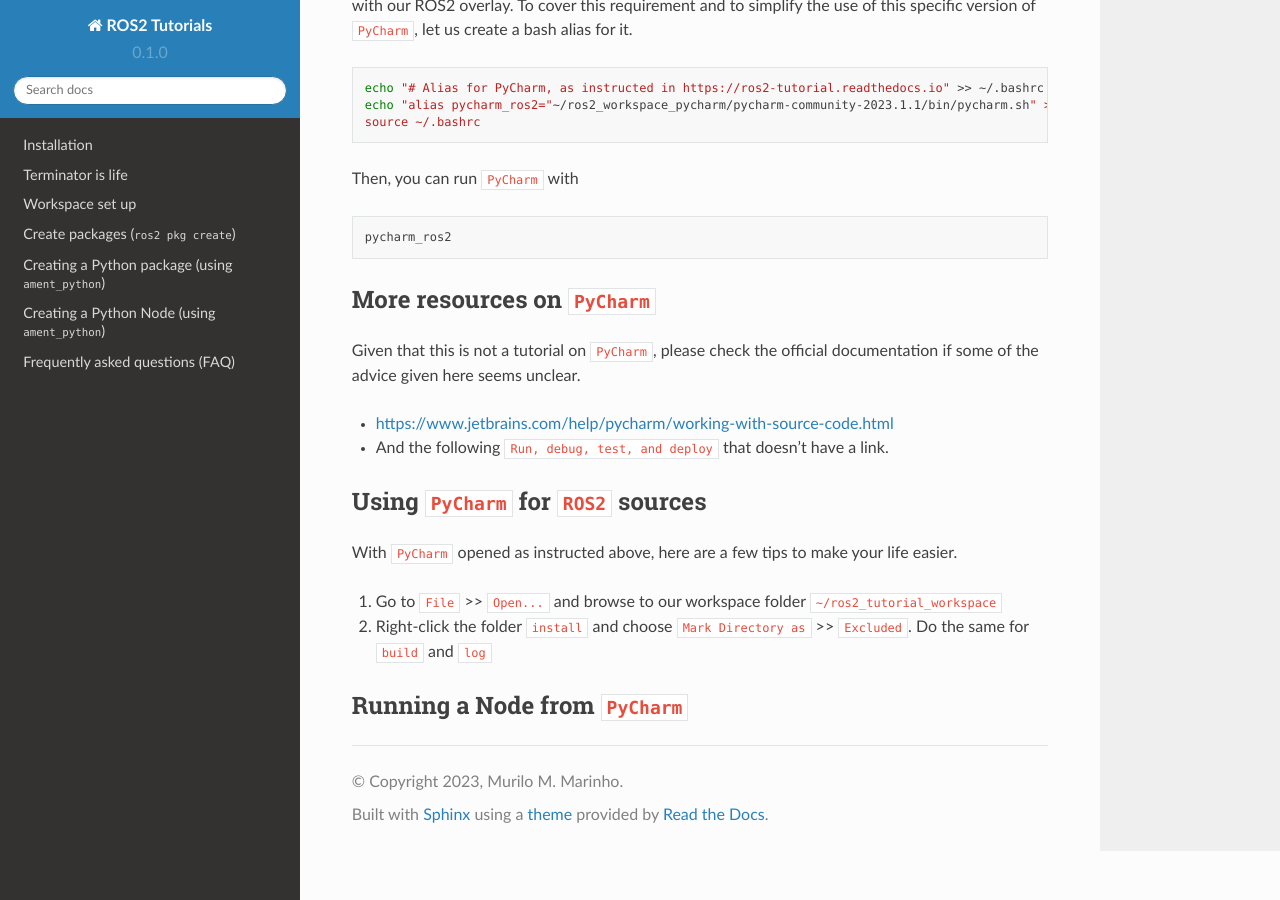
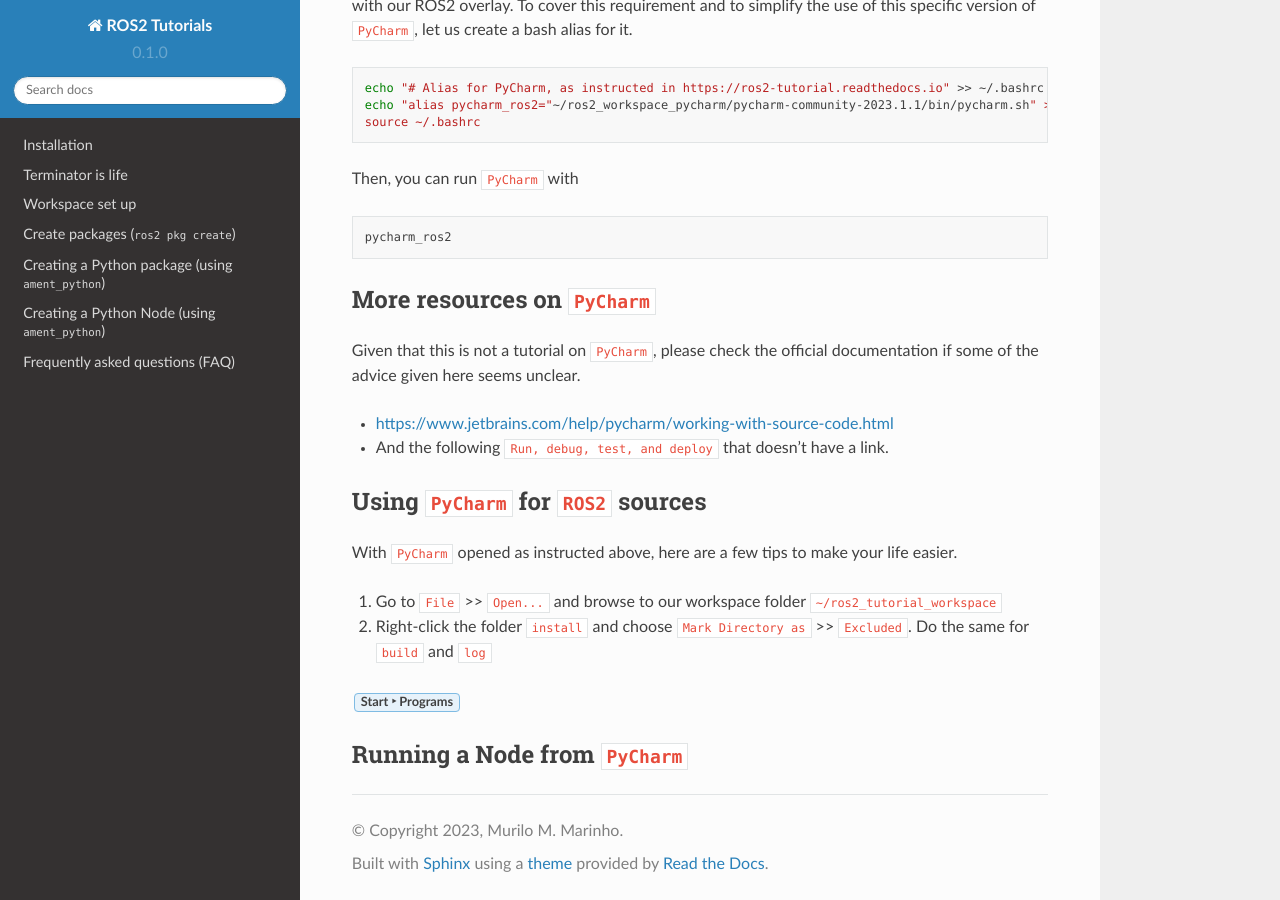
Before and after one commit to mmmarinho/ROS2_Tutorial, a Sphinx documentation site: the page built from docs/source/editing_python_source.rst, in a window 1280 px wide and 900 px high, scrolled down 741 px. Built offline with Sphinx 7.4.7 and the Read the Docs theme 2.0.0, drawn with Linux system fonts in a browser that asks for light colours.

Commit message:
Update editing_python_source.rst

```diff
--- a/docs/source/editing_python_source.rst
+++ b/docs/source/editing_python_source.rst
@@ -52,5 +52,7 @@
 1. Go to :code:`File` >> :code:`Open...` and browse to our workspace folder :code:`~/ros2_tutorial_workspace`
 2. Right-click the folder :code:`install` and choose :code:`Mark Directory as` >> :code:`Excluded`. Do the same for :code:`build` and :code:`log`
 
+:menuselection:`Start --> Programs`
+
 Running a Node from :code:`PyCharm`
 -----------------------------------
```
